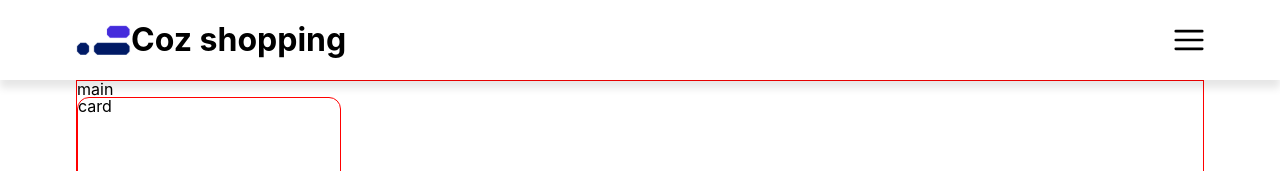
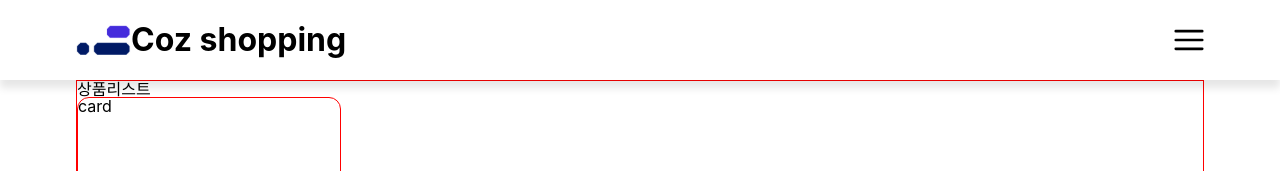
Before and after one commit to joywhy/fe-shopping, a React (Create React App) app in the folder client/: page / in a window 1280 px wide. Shown: the top 171 px of the page. Built offline with nearby package versions, Linux system fonts and the light colour scheme.

Commit message:
feat: main 제목

```diff
--- a/client/src/pages/Main/Main.js
+++ b/client/src/pages/Main/Main.js
@@ -9,7 +9,7 @@ const Container = styled.div`
 const Main = () => {
   return (
     <Container>
-      main
+      <h2>상품리스트</h2>
       <Card />
       <BookmarkIcon isMarked={true} />
     </Container>
```
